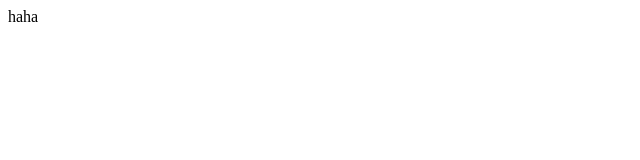
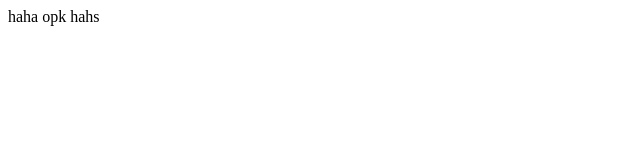
Before and after one commit to Thet-Rain/csc350project, a plain HTML site: page index.html in a window 1280 px wide. Shown: the full height of the page, 0-640 px from the left. Drawn offline with Linux system fonts and the light colour scheme.

Commit message:
v2
this is v2

```diff
--- a/index.html
+++ b/index.html
@@ -6,5 +6,6 @@
   </head>
   <body>
     haha
+    opk hahs
   </body>
 </html>
```
